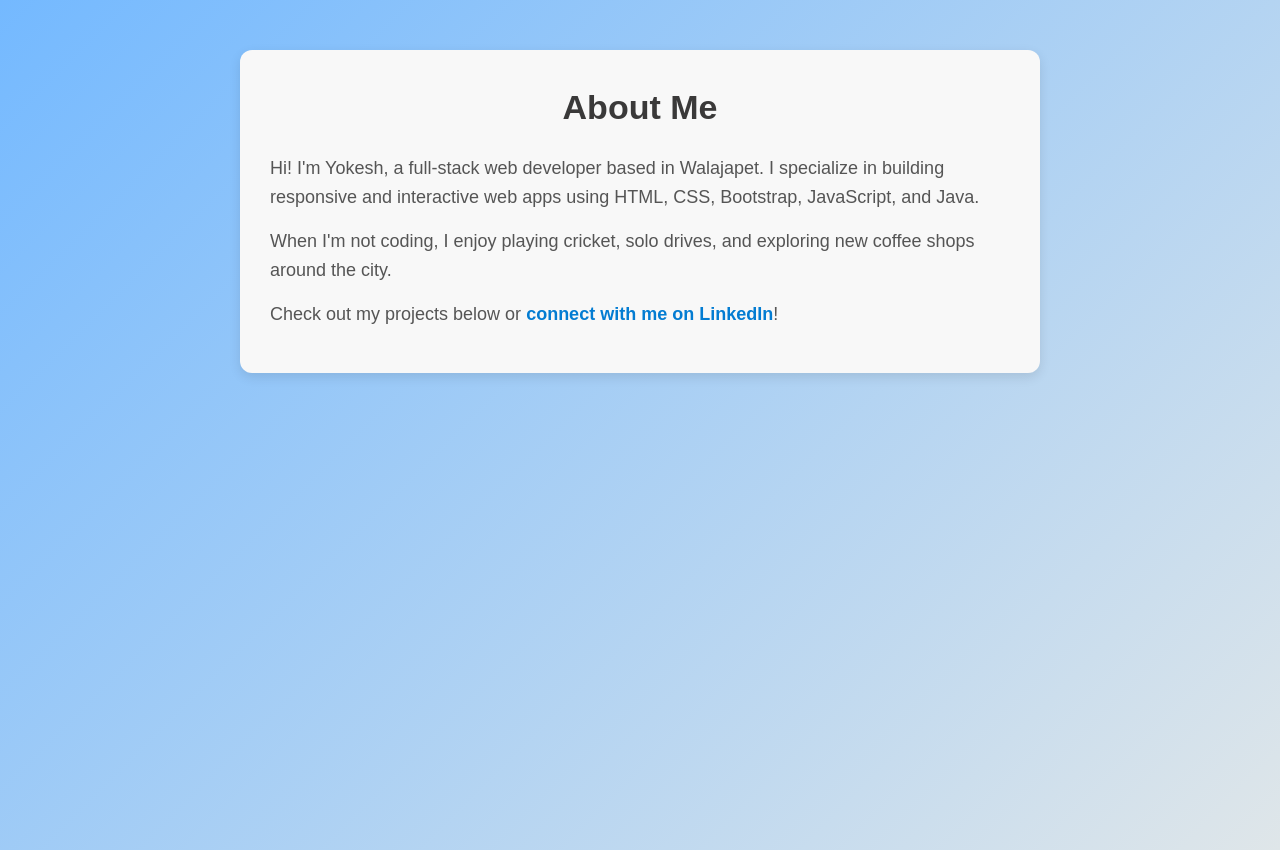
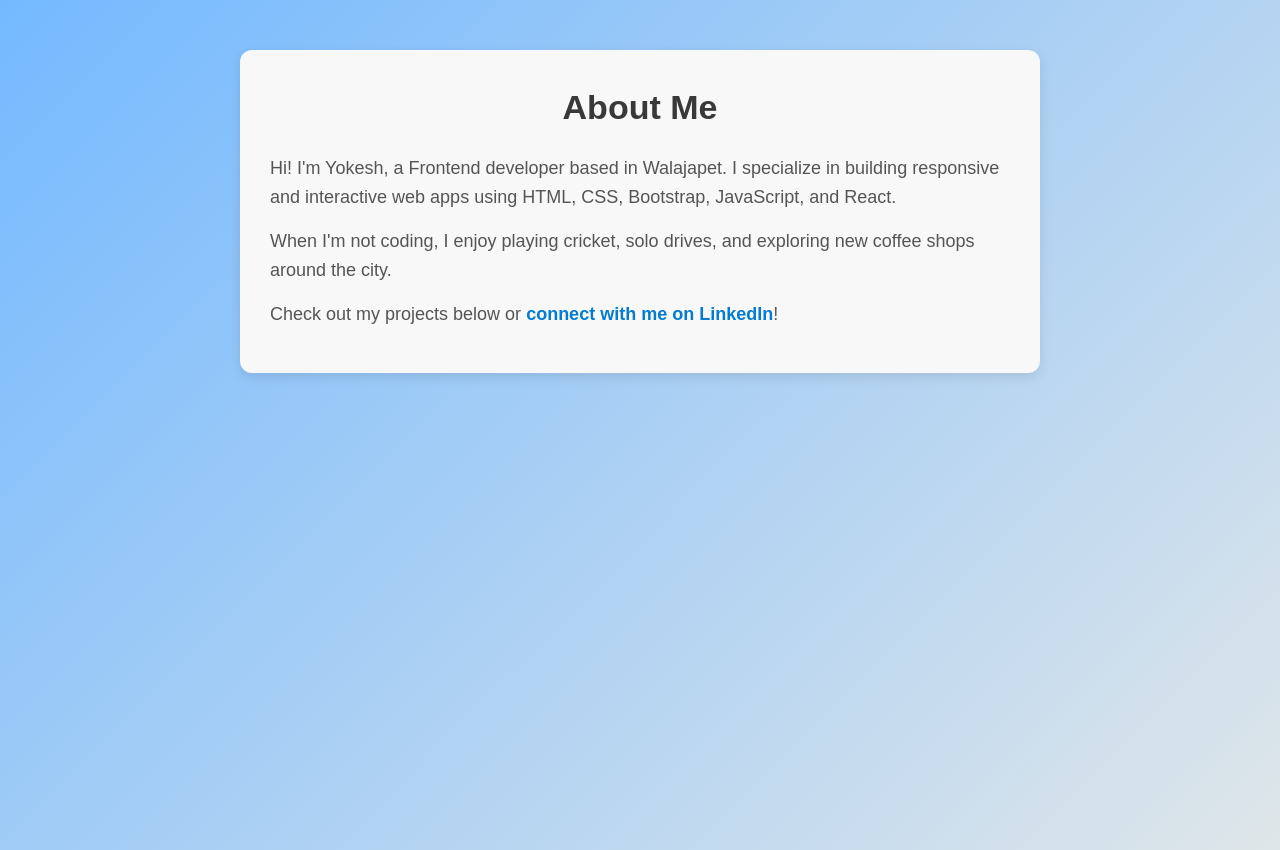
Before and after one commit to TCYokesh/weather-app, a React (Vite) app: page /about in a window 1280 px wide. Built offline with nearby package versions, Linux system fonts and the light colour scheme.

Commit message:
typo changed

```diff
--- a/src/AboutMe.jsx
+++ b/src/AboutMe.jsx
@@ -38,9 +38,9 @@ function AboutMe() {
       <h2 style={styles.heading}>About Me</h2>
 
       <p style={styles.paragraph}>
-        Hi! I'm Yokesh, a full-stack web developer based in Walajapet. I
+        Hi! I'm Yokesh, a Frontend developer based in Walajapet. I
         specialize in building responsive and interactive web apps using HTML,
-        CSS, Bootstrap, JavaScript, and Java.
+        CSS, Bootstrap, JavaScript, and React.
       </p>
 
       <p style={styles.paragraph}>
--- a/src/App.jsx
+++ b/src/App.jsx
@@ -1,5 +1,5 @@
 import './App.css'
-import React, { useEffect, useState } from 'react';
+import React, { useState } from 'react';
 import Clear from "./assets/Clear.png";
 import Clouds from "./assets/Clouds.png";
 import Rain from "./assets/Rain.png";
@@ -68,10 +68,7 @@ function WeatherCard({weather}){
         Thunderstorm,
         Mist
     };
-    console.log(weather.weather[0].main);
-    console.log(weather.weather[0]);
     const icons = weatherImages[weather.weather[0].main] || Clear;
-    console.log(icons);
 
     const date = new Date();
     const day = date.toLocaleDateString("english",{
@@ -82,6 +79,9 @@ function WeatherCard({weather}){
         hour: "2-digit",
         minute: "2-digit",
     });
+
+    const wind = weather.wind.speed;
+    const windInKm = wind*3.6
 
     return(
         <div className='weather-container'>
@@ -104,15 +104,15 @@ function WeatherCard({weather}){
                 </div>
                 <hr />
                 <div className='other-details'>
-                    <h4>🌬 Wind: {weather.wind.speed}</h4>
+                    <h4>🌬 Wind: {windInKm.toFixed(2)} km/h</h4>
                 </div>
                 <hr />
                 <div className='other-details'>
-                    <h4>🌡 Pressure: {weather.main.pressure}pa</h4>
+                    <h4>🌡 Pressure: {weather.main.pressure} hPa</h4>
                 </div>
                 <hr />
                 <div className='other-details'>
-                    <h4>👁 Visibility: {weather.visibility/1000}km</h4>
+                    <h4>👁 Visibility: {weather.visibility/1000} km</h4>
                 </div>
                 <hr />
 
```
